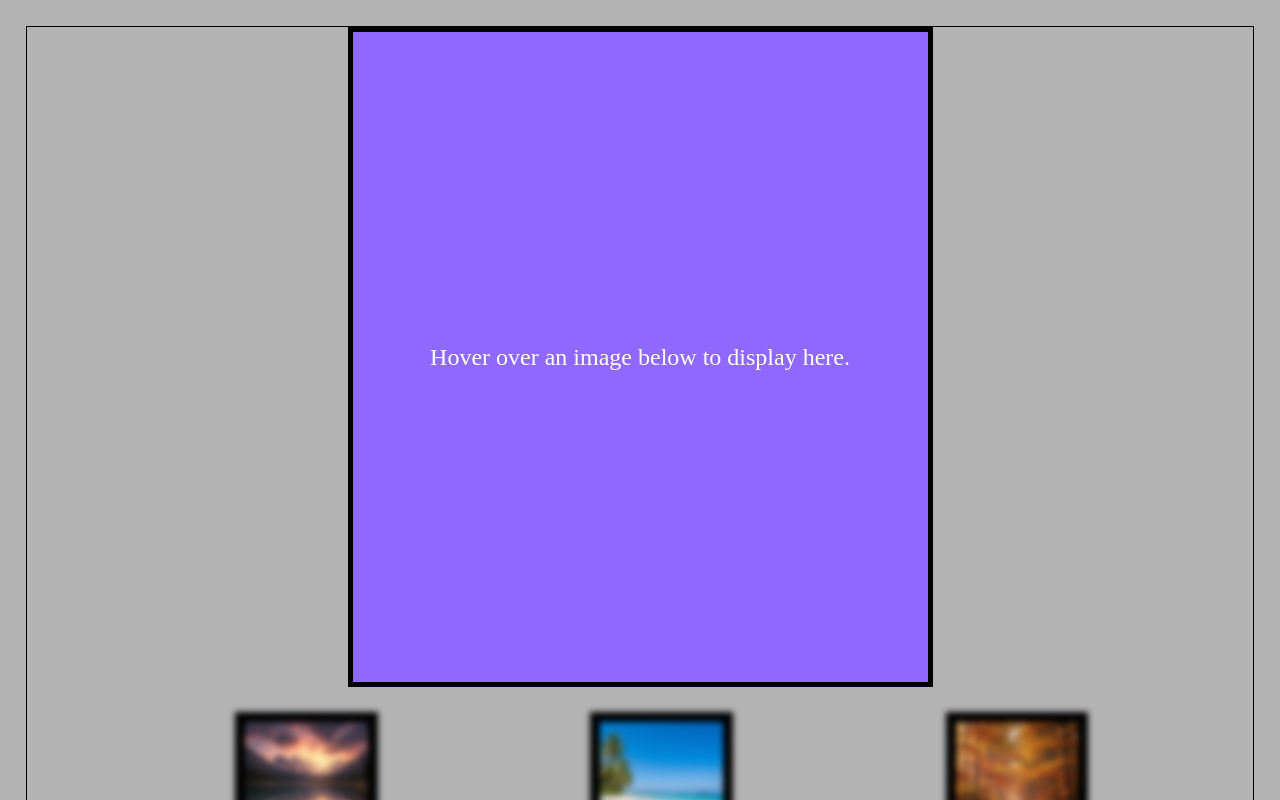
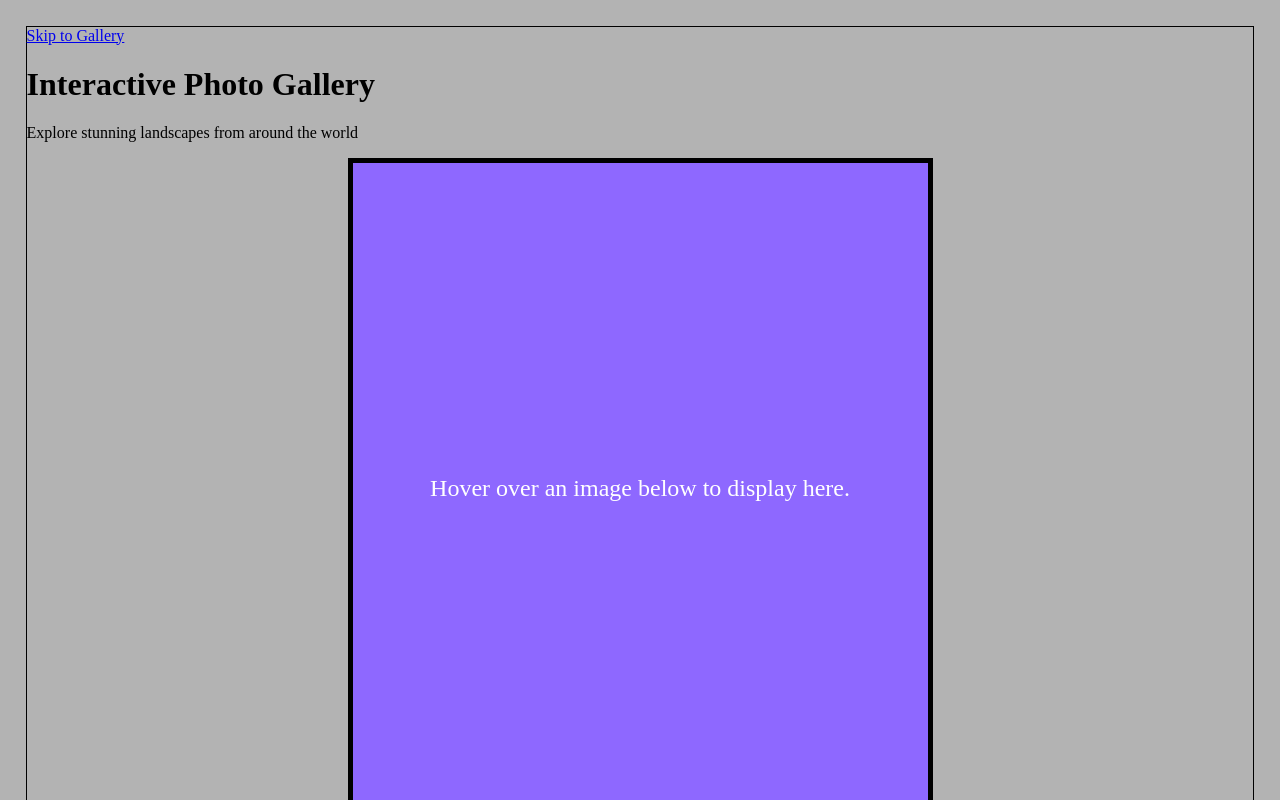
Before and after one commit to dbest180/javascript-project, a plain HTML site: page index.html in a window 1280 px wide. Shown: the top 800 px of the page. Drawn offline with Linux system fonts and the light colour scheme.

Commit message:
Update index.html

```diff
--- a/index.html
+++ b/index.html
@@ -8,9 +8,19 @@
 </head>
 <body onload="addTabFocus()">
 
-	<div id="image">
-		Hover over an image below to display here.
-	</div>
+	<a href="#gallery" class="skip-link">Skip to Gallery</a>
+
+	<header role="banner">
+		<h1>Interactive Photo Gallery</h1>
+		<p>Explore stunning landscapes from around the world</p>
+	</header>
+
+	<main role="main">
+		<div id="image" role="img" aria-live="polite" aria-label="Main image display area">
+			Hover over an image below to display here.
+		</div>
+
+		<section id="gallery" role="region" aria-label="Image gallery thumbnails">
 
 	<img class="preview" alt="Mountain peaks at sunset with alpine lake" src="images/mountain-sunset.jpg" onmouseover="upDate(this)" onmouseout="unDo()" onfocus="upDate(this)" onblur="unDo()">
 
```
